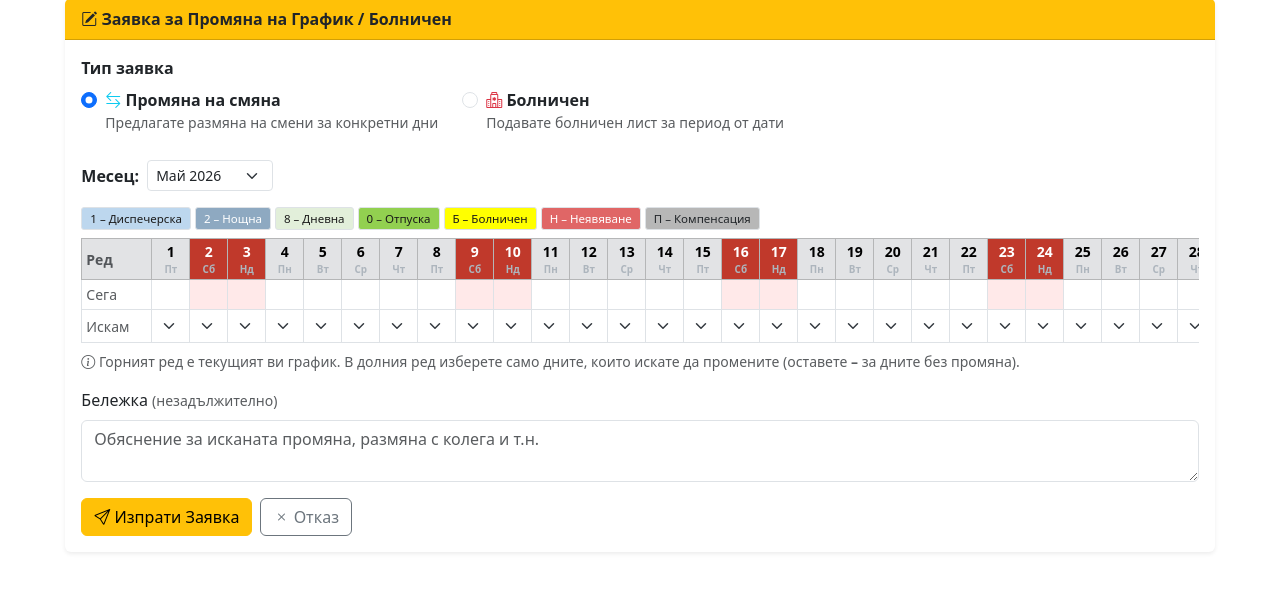
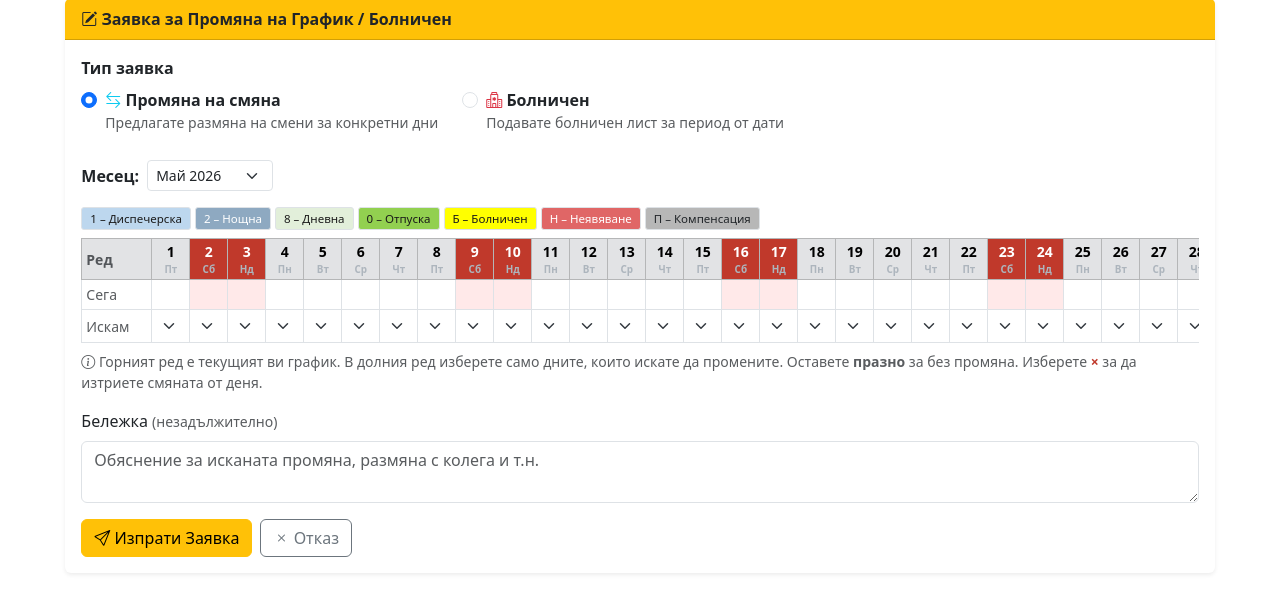
Before and after one commit to Zafata86/Grafik2026, a Flask app: page /request-change in a window 1280 px wide. Shown: the part 89-702 px from the top of the page. Run offline with Flask 3, Linux system fonts and the light colour scheme; the visitor is signed in with stand-in values (Sample User, id 1); data that the repository does not hold is empty; parts of the project's set-up code (start-up, migrations or seed data) failed here and were passed over.

Commit message:
Add × (clear shift) option to schedule change request dropdown
Co-Authored-By: Claude Sonnet 4.6 <noreply@anthropic.com>

```diff
--- a/templates/request_change.html
+++ b/templates/request_change.html
@@ -124,6 +124,7 @@
                               class="form-select border-0 p-0 text-center change-sel"
                               style="min-width:36px; font-size:0.78rem; height:32px">
                         <option value=""> </option>
+                        <option value="_REST_">×</option>
                         <option value="1">1</option>
                         <option value="2">2</option>
                         <option value="8">8</option>
@@ -140,7 +141,7 @@
             </div>
             <div class="text-muted small mb-3">
               <i class="bi bi-info-circle"></i>
-              Горният ред е текущият ви график. В долния ред изберете само дните, които искате да промените (оставете <strong>–</strong> за дните без промяна).
+              Горният ред е текущият ви график. В долния ред изберете само дните, които искате да промените. Оставете <strong>празно</strong> за без промяна. Изберете <strong style="color:#c0392b">×</strong> за да изтриете смяната от деня.
             </div>
           </div>
 
@@ -194,9 +195,14 @@
   // Оцвети избраните клетки в долния ред
   document.querySelectorAll('.change-sel').forEach(sel => {
     sel.addEventListener('change', function () {
-      const colors = {'1':'#ffd700','2':'#6fa8dc','8':'#93c47d','0':'#92D050',
-                      'Б':'#ffff00','Н':'#e06666','П':'#b7b7b7','':`''`};
+      const colors = {
+        '1':'#BDD7EE','2':'#8EA9C1','8':'#E2EFDA','0':'#92D050',
+        'Б':'#FFFF00','Н':'#FF6B6B','П':'#D9D9D9',
+        '_REST_':'#ffcccc',
+      };
       this.style.backgroundColor = colors[this.value] || '';
+      this.style.fontWeight = this.value === '_REST_' ? 'bold' : '';
+      this.style.color = this.value === '_REST_' ? '#c0392b' : '';
     });
   });
 </script>
```
